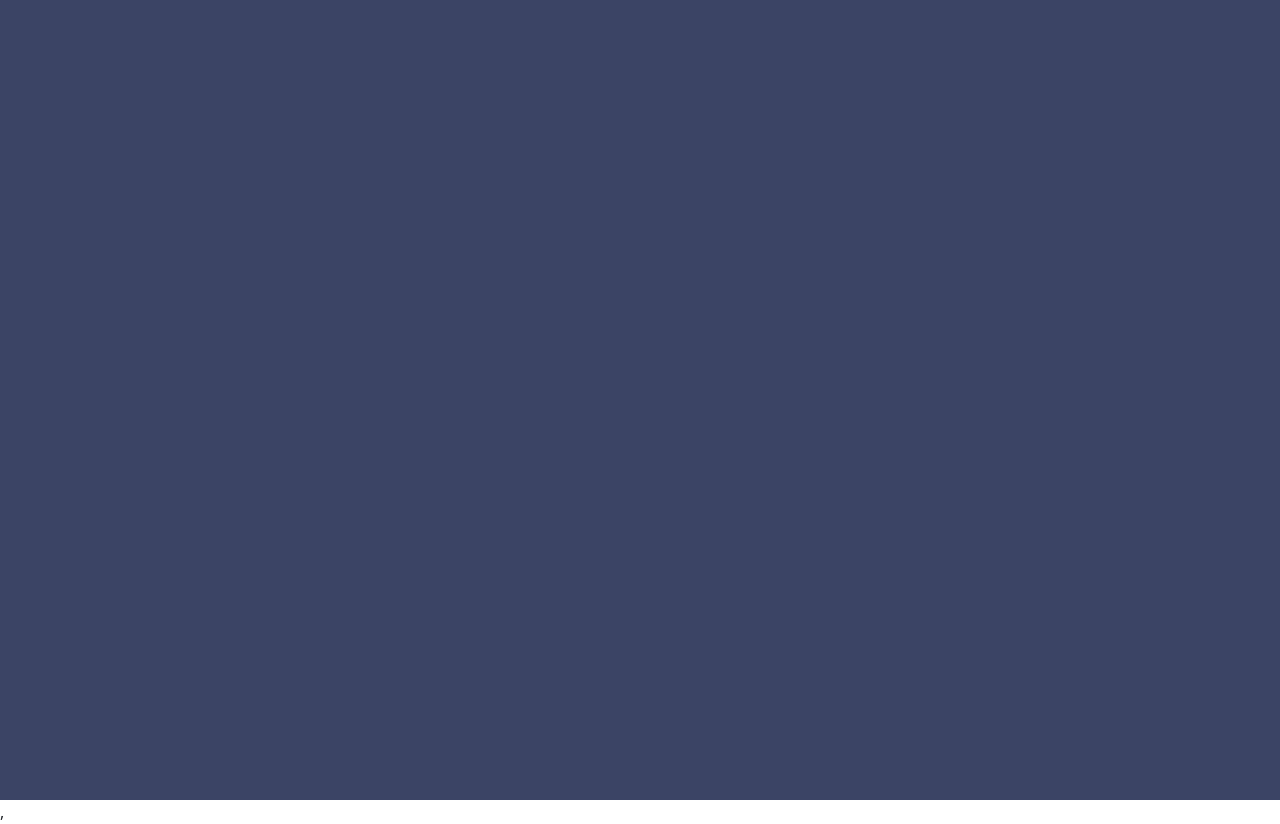
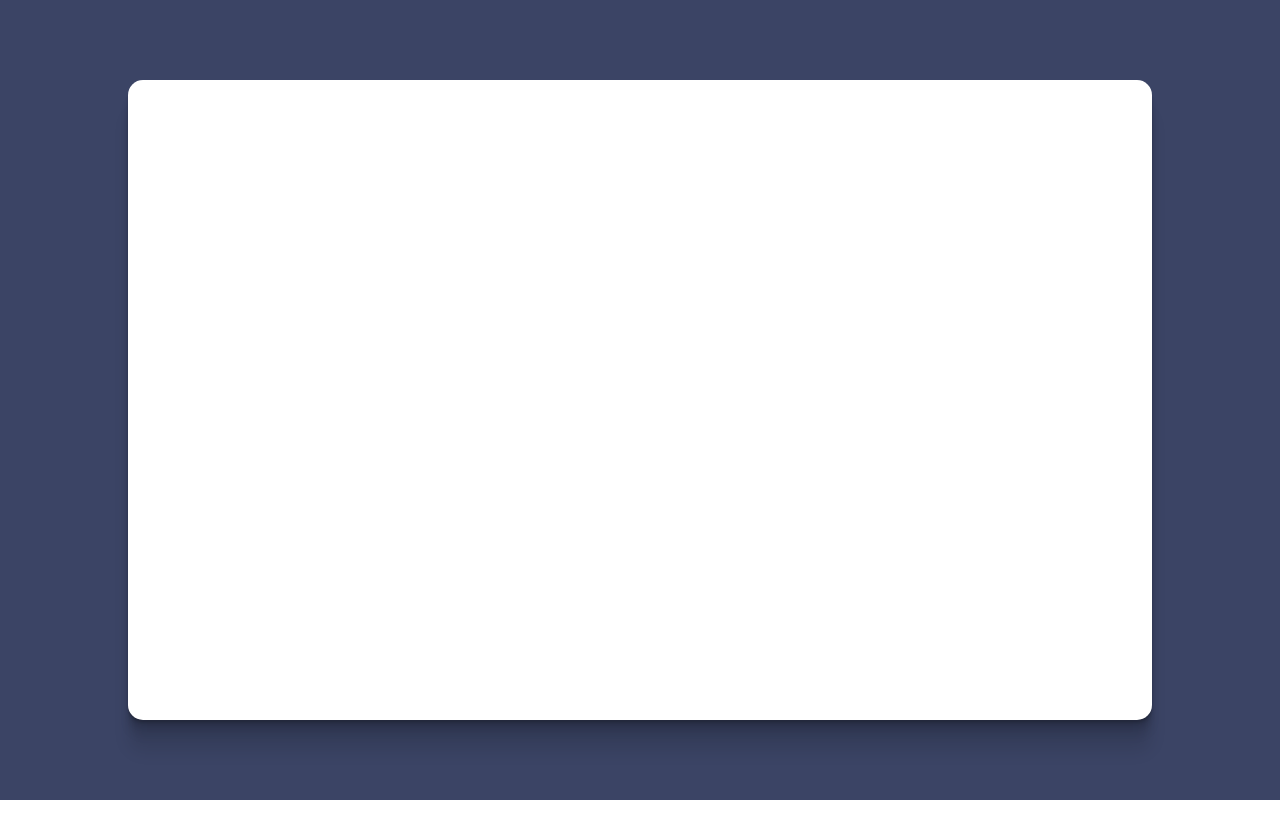
Before and after one commit to sub9707/comments_cloud, a React (Vite) app in the folder client/: page / in a window 1280 px wide. After the commit the page ends 800 px from the top, so only its background shows below. Built offline with nearby package versions, Linux system fonts and the light colour scheme.

Commit message:
feat PageContainer 레이아웃, Fontawesome 설치

```diff
--- a/client/package.json
+++ b/client/package.json
@@ -10,6 +10,7 @@
     "preview": "vite preview"
   },
   "dependencies": {
+    "@fortawesome/react-fontawesome": "^0.2.0",
     "@hookform/error-message": "^2.0.1",
     "@reduxjs/toolkit": "^1.9.7",
     "axios": "^1.5.1",
--- a/client/src/pages/Login/LoginPage.tsx
+++ b/client/src/pages/Login/LoginPage.tsx
@@ -30,14 +30,9 @@ import {
   LoginFormValues,
   RegisterFormValues,
 } from "../../types/react-hook-form";
-import { ErrorMessage } from "@hookform/error-message";
 
 export default function LoginPage() {
-  const {
-    register,
-    handleSubmit,
-    formState: { errors },
-  } = useForm<LoginFormValues>();
+  const { register, handleSubmit } = useForm<LoginFormValues>();
 
   const { register: registerReg, handleSubmit: handleSubmitReg } =
     useForm<RegisterFormValues>();
--- a/client/src/pages/MainPage/MainPage.tsx
+++ b/client/src/pages/MainPage/MainPage.tsx
@@ -1,9 +1,15 @@
-import { PageActualWrapper, PageContainer } from "../PageContainer";
+import {
+  PageActualWrapper,
+  PageAreaDesign,
+  PageContainer,
+} from "../PageContainer";
 
 export default function MainPage() {
   return (
     <PageContainer>
-      <PageActualWrapper></PageActualWrapper>
+      <PageActualWrapper>
+        <PageAreaDesign></PageAreaDesign>
+      </PageActualWrapper>
     </PageContainer>
   );
 }
--- a/client/src/pages/PageContainer.ts
+++ b/client/src/pages/PageContainer.ts
@@ -1,6 +1,7 @@
 import styled from "styled-components";
 
 export const PageContainer = styled.div`
+  position: absolute;
   margin: 0;
   width: 100%;
   min-height: 100vh;
@@ -18,7 +19,7 @@ export const PageActualWrapper = styled.div`
   min-height: 100vh;
   height: auto;
   display: flex;
-  flex-direction: column;
+  justify-content: center;
   align-items: center;
   margin: 0 auto;
 `;
@@ -30,3 +31,13 @@ export const LoginPageContainer = styled.div`
   justify-content: center;
   align-items: center;
 `;
+
+export const PageAreaDesign = styled.div`
+  width: 80%;
+  height: 80%;
+  background-color: #fff;
+  border-radius: 15px;
+  box-shadow: rgba(0, 0, 0, 0.09) 0px 2px 1px, rgba(0, 0, 0, 0.09) 0px 4px 2px,
+    rgba(0, 0, 0, 0.09) 0px 8px 4px, rgba(0, 0, 0, 0.09) 0px 16px 8px,
+    rgba(0, 0, 0, 0.09) 0px 32px 16px;
+`;
```
Also changed, not shown: 1 other file (tests, documents, lock files or other folders).
